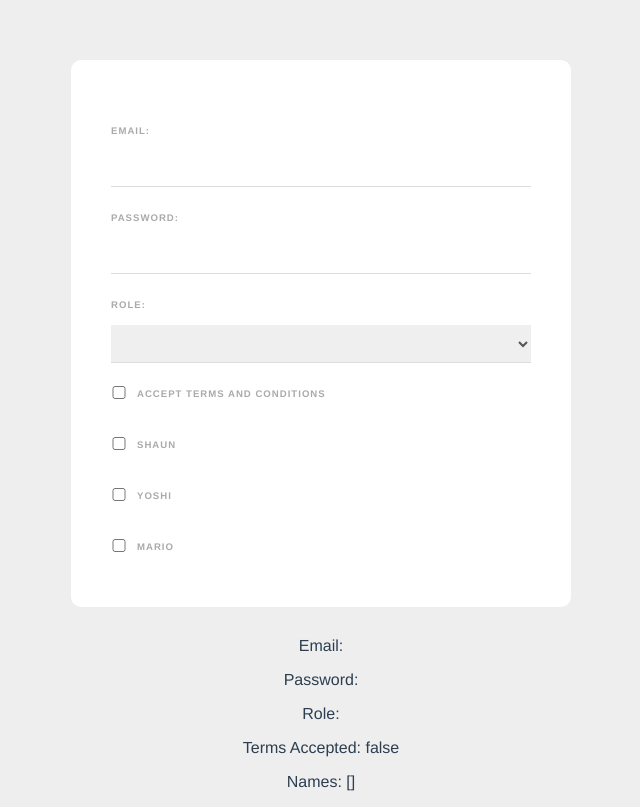
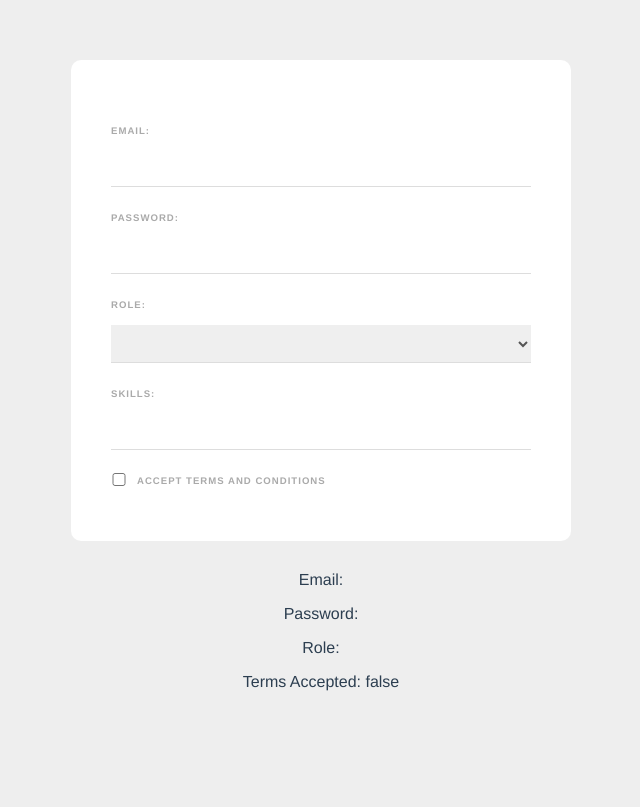
Before and after one commit to aydinuslu/VueProjects, a Vue app: page / in a window 1280 px wide. Shown: the whole page, without its empty margins (319-959 px from the left). Built offline with nearby package versions, Linux system fonts and the light colour scheme.

Commit message:
video 7 - v-model - skills array with keyboard event

```diff
--- a/src/components/SignupForm.vue
+++ b/src/components/SignupForm.vue
@@ -12,30 +12,27 @@
             <option value="designer">Web Designer</option>
         </select>
 
+        <label>Skills:</label>
+        <input type="text" v-model="tempSkill" @keyup.alt="addSkill">
+        <div v-for="skill in skills" :key="skill" class="pill">
+            {{ skill }}
+
+        </div>
+
         <div class="terms">
             <input type="checkbox" v-model="terms" required>
             <label>Accept terms and conditions</label>
         </div>
 
-        <div>
-            <input type="checkbox" value="shaun" v-model="names">
-            <label>Shaun</label>
-        </div>
-        <div>
-            <input type="checkbox" value="yoshi" v-model="names">
-            <label>yoshi</label>
-        </div>
-        <div>
-            <input type="checkbox" value="mario" v-model="names">
-            <label>mario</label>
-        </div>
+
 
     </form>
     <p>Email: {{ email }}</p>
     <p>Password: {{ password }}</p>
     <p>Role: {{ role }}</p>
     <p>Terms Accepted: {{ terms }}</p>
-    <p>Names: {{ names }}</p>
+
+
 
 </template>
 
@@ -47,7 +44,19 @@ export default {
             password: '',
             role: '',
             terms: false,
-            names: []
+            tempSkill: '',
+            skills: []
+
+        }
+    },
+    methods: {
+        addSkill(e) {
+            if (e.key === ',' && this.tempSkill) {
+                if (!this.skills.includes(this.tempSkill)) {
+                    this.skills.push(this.tempSkill);
+                }
+                this.tempSkill = '';
+            }
         }
     }
 
```
Also changed, not shown: src/assets/Screenshot16.png (added), 1 other file (tests, documents, lock files or other folders).
